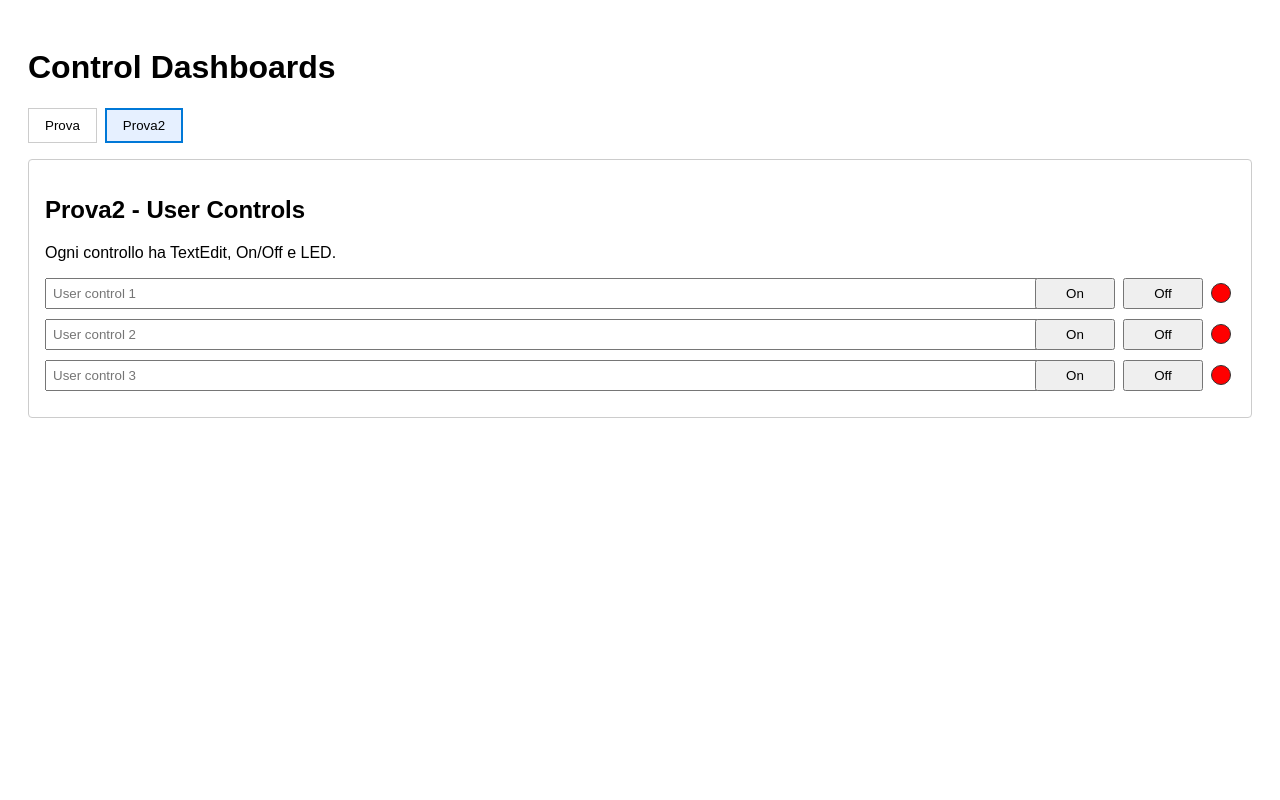
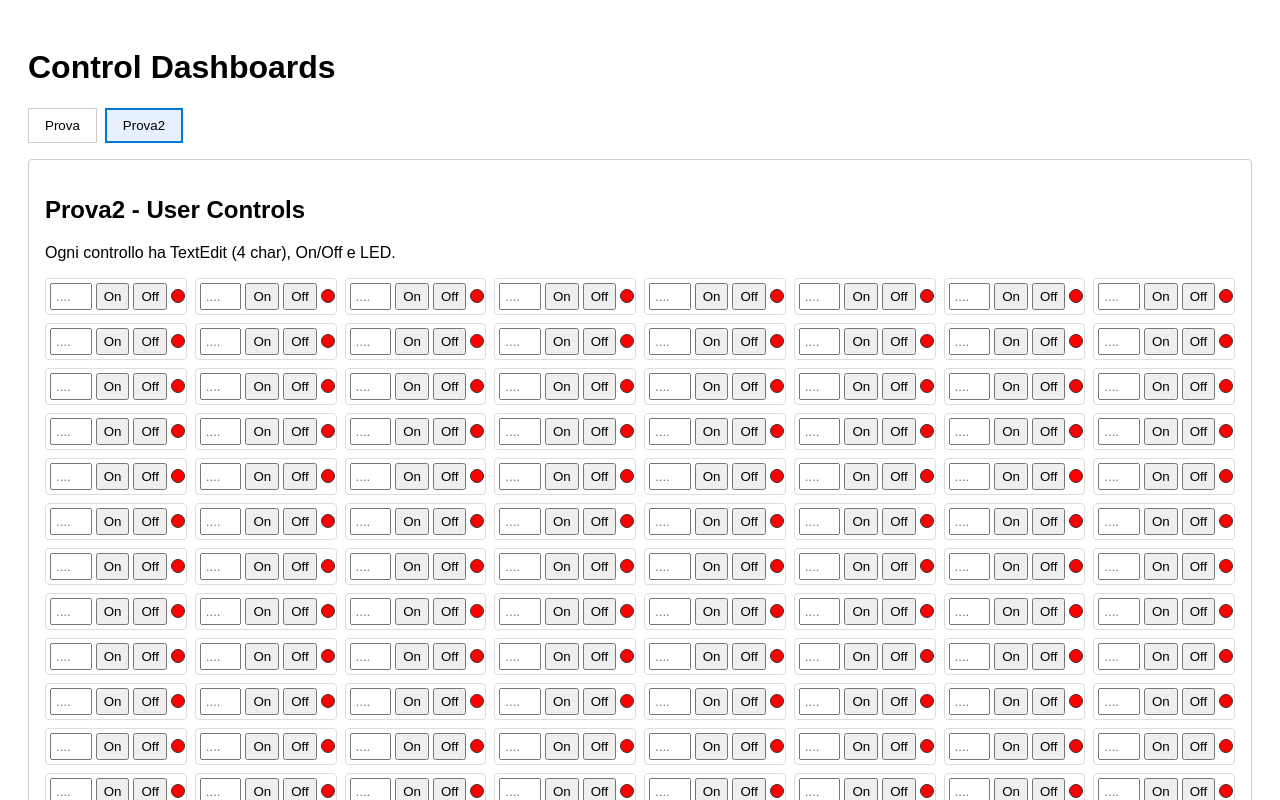
Before and after one commit to djpable/control-dashboards, a React (Vite) app: page / in a window 1280 px wide. Both pictures are taken after a click on the button "Prova2". Shown: the top 800 px of the page. Built offline with nearby package versions, Linux system fonts and the light colour scheme.

Commit message:
Adjust Prova2 controls: 8x32 grid, input 4-char width

```diff
--- a/src/App.jsx
+++ b/src/App.jsx
@@ -3,11 +3,12 @@ import React, { useState } from 'react';
 function App() {
   const [count, setCount] = useState(0);
   const [activeTab, setActiveTab] = useState(0);
-  const [controls, setControls] = useState([
-    { text: '', status: 'off' },
-    { text: '', status: 'off' },
-    { text: '', status: 'off' },
-  ]);
+  const rows = 32;
+  const cols = 8;
+  const totalControls = rows * cols;
+  const [controls, setControls] = useState(
+    Array.from({ length: totalControls }, () => ({ text: '', status: 'off' }))
+  );
 
   const setControlText = (index, value) =>
     setControls((prev) => prev.map((c, i) => (i === index ? { ...c, text: value } : c)));
@@ -20,29 +21,32 @@ function App() {
       key={index}
       style={{
         display: 'grid',
-        gridTemplateColumns: '1fr 80px 80px 24px',
+        gridTemplateColumns: 'auto auto auto 24px',
         alignItems: 'center',
-        gap: '8px',
-        marginBottom: '10px',
+        gap: '4px',
+        padding: '4px',
+        border: '1px solid #ddd',
+        borderRadius: '4px',
       }}
     >
       <input
         type="text"
-        placeholder={`User control ${index + 1}`}
+        placeholder="...."
+        maxLength={4}
         value={control.text}
-        style={{ padding: '6px', width: '100%' }}
+        style={{ padding: '4px', width: '4ch' }}
         onChange={(e) => setControlText(index, e.target.value)}
       />
-      <button onClick={() => setControlStatus(index, 'on')} style={{ padding: '6px' }}>
+      <button onClick={() => setControlStatus(index, 'on')} style={{ padding: '4px 6px' }}>
         On
       </button>
-      <button onClick={() => setControlStatus(index, 'off')} style={{ padding: '6px' }}>
+      <button onClick={() => setControlStatus(index, 'off')} style={{ padding: '4px 6px' }}>
         Off
       </button>
       <div
         style={{
-          width: '18px',
-          height: '18px',
+          width: '12px',
+          height: '12px',
           borderRadius: '50%',
           background: control.status === 'on' ? 'green' : 'red',
           border: '1px solid #333',
@@ -94,8 +98,16 @@ function App() {
         {activeTab === 1 && (
           <div>
             <h2>Prova2 - User Controls</h2>
-            <p>Ogni controllo ha TextEdit, On/Off e LED.</p>
-            {controls.map(renderControl)}
+            <p>Ogni controllo ha TextEdit (4 char), On/Off e LED.</p>
+            <div
+              style={{
+                display: 'grid',
+                gridTemplateColumns: `repeat(${cols}, minmax(0, 1fr))`,
+                gap: '8px',
+              }}
+            >
+              {controls.map(renderControl)}
+            </div>
           </div>
         )}
       </div>
```
